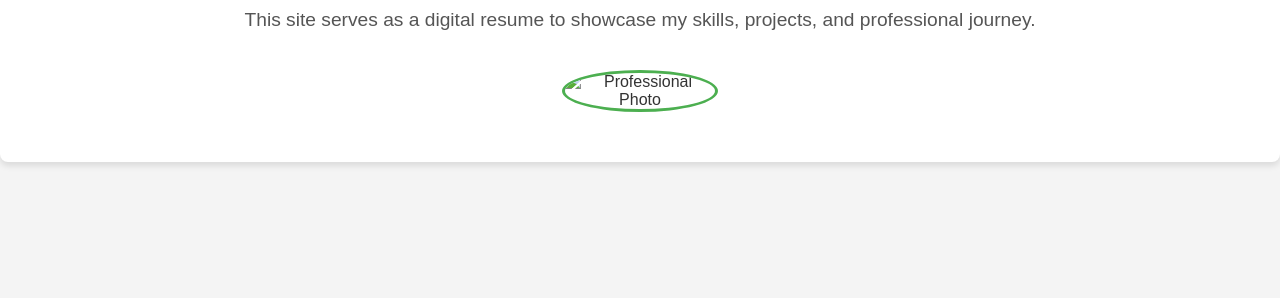
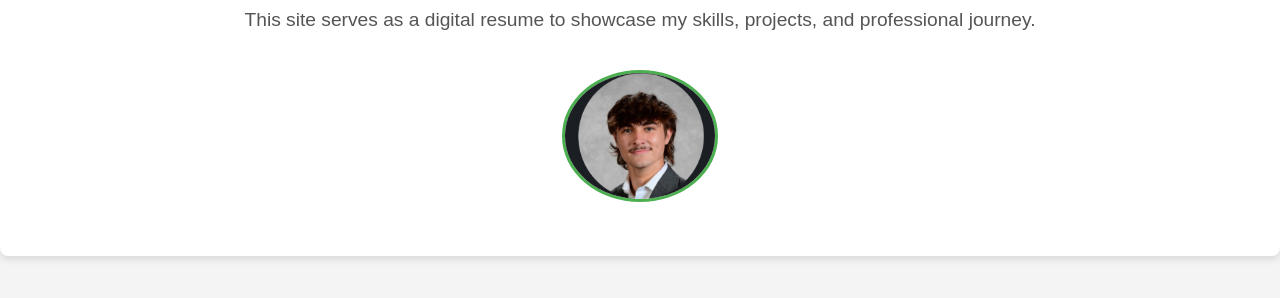
Before and after one commit to dmwaczak/dmwaczak.github.io, a plain HTML site: page index.html in a window 1280 px wide. Shown: the part 174-472 px from the top of the page. Drawn offline with Linux system fonts and the light colour scheme.

Commit message:
updated image

```diff
--- a/index.html
+++ b/index.html
@@ -22,7 +22,8 @@
     <header>
         <h1>Welcome to My Personal Website</h1>
         <p>This site serves as a digital resume to showcase my skills, projects, and professional journey.</p>
-        <img src="professional-photo.jpg" alt="Professional Photo" class="profile-photo">
+        <img src="img/professional-photo.jpg" alt="Professional Photo" class="profile-photo">
+
     </header>
 </body>
 </html>
```
